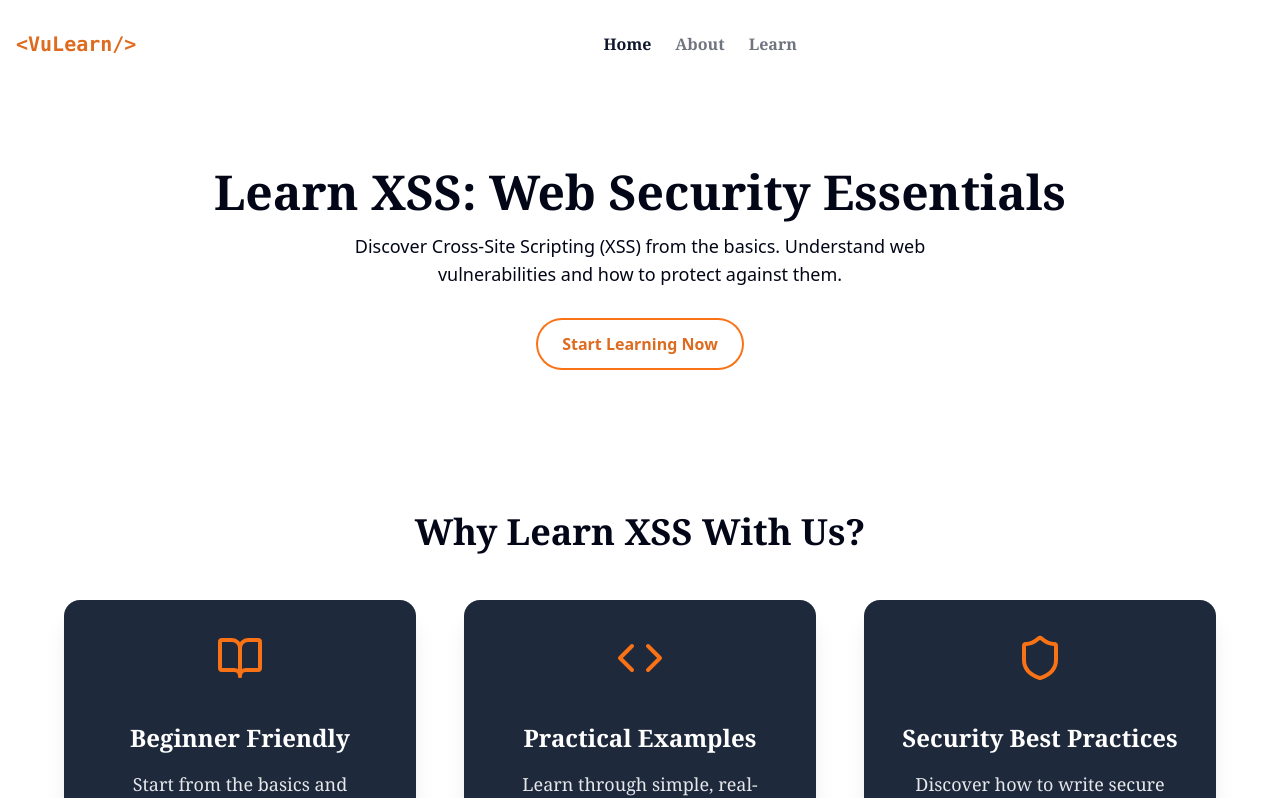
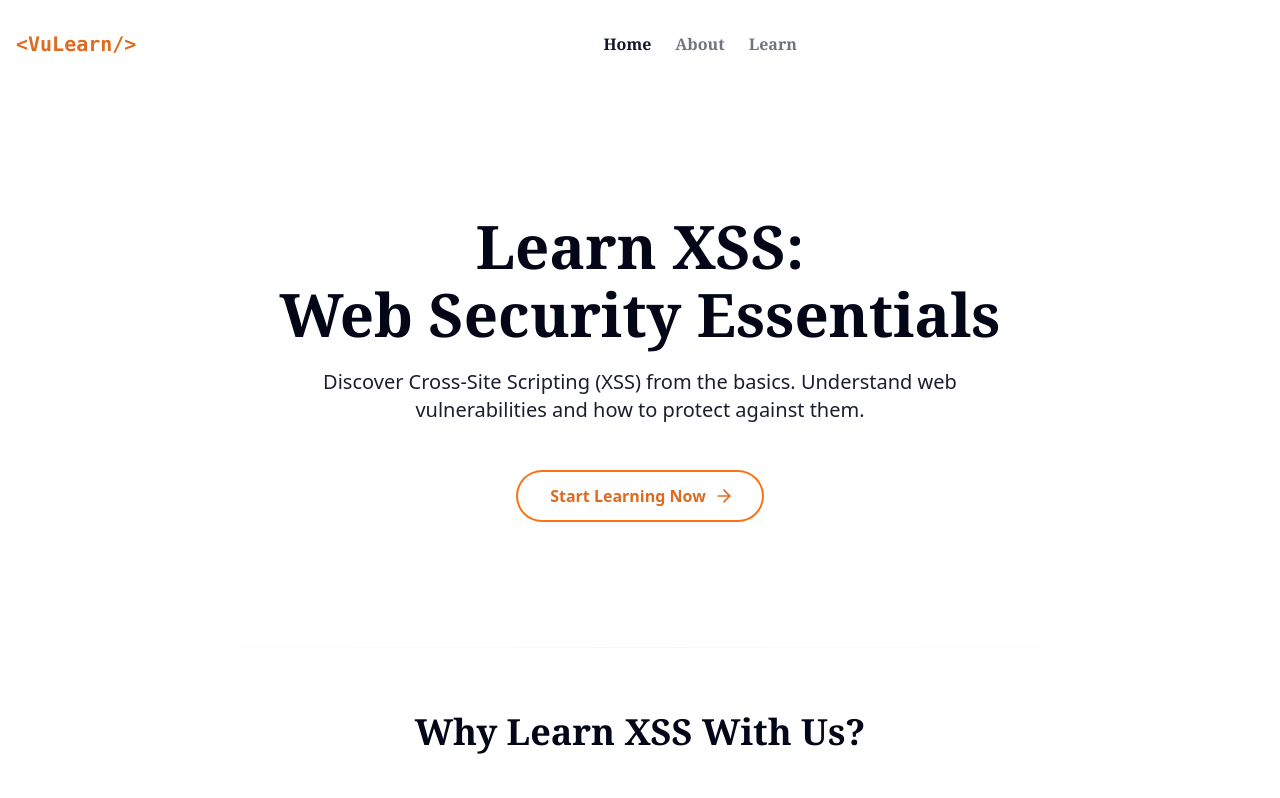
Before and after one commit to sushantkhadka23/vulearn, a React (Vite) app in the folder client/: page / in a window 1280 px wide. Shown: the top 798 px of the page. Built offline with nearby package versions, Linux system fonts and the light colour scheme.

Commit message:
new changes

```diff
--- a/client/src/pages/Home.tsx
+++ b/client/src/pages/Home.tsx
@@ -1,30 +1,46 @@
 import { Link } from "react-router-dom";
+import { ArrowRight } from "lucide-react";
 import WhyLearnXSS from "../components/WhyLearnXss";
 
 const Home: React.FC = () => {
   return (
     <div className="w-full min-h-screen bg-bg text-slate-950">
       {/* Hero Section */}
-      <section className="flex flex-col justify-center items-center text-center py-20">
-        <h1 className="text-5xl font-bold font-serif mb-4">
-          Learn XSS: Web Security Essentials
+      <section className="relative flex flex-col justify-center items-center text-center py-32 px-4 overflow-hidden">
+        {/* Decorative background elements */}
+        <div className="absolute inset-0 -z-10">
+          <div className="absolute top-20 left-10 w-72 h-72 bg-orange-100 rounded-full mix-blend-multiply filter blur-xl opacity-70 animate-blob" />
+          <div className="absolute top-40 right-10 w-72 h-72 bg-orange-200 rounded-full mix-blend-multiply filter blur-xl opacity-70 animate-blob animation-delay-2000" />
+        </div>
+
+        {/* Main content */}
+        <div className="max-w-4xl mx-auto">
+          <h1 className="text-4xl md:text-6xl font-bold font-serif mb-6 leading-tight">
+            Learn XSS:
+            <span className="block mt-2">Web Security Essentials</span>
           </h1>
-        <p className="text-lg max-w-2xl mb-8">
+
+          <p className="text-lg md:text-xl max-w-2xl mx-auto mb-12 leading-relaxed opacity-90">
             Discover Cross-Site Scripting (XSS) from the basics. Understand web
             vulnerabilities and how to protect against them.
           </p>
 
+          <div className="space-y-4 sm:space-y-0 sm:space-x-4 flex flex-col sm:flex-row justify-center items-center">
             <Link
               to="/learn"
-          className="bg-white text-fg font-semibold py-3 px-6 rounded-full ring-2 ring-orange-500 hover:ring-orange-700 hover:bg-fg hover:text-white transition-all duration-300"
+              className="group relative inline-flex items-center justify-center bg-white text-fg font-semibold py-3 px-8 rounded-full ring-2 ring-orange-500 hover:ring-orange-100 hover:bg-fg hover:text-white transition-all duration-300"
             >
-          Start Learning Now
+              <span className="relative">Start Learning Now</span>
+              <ArrowRight className="w-5 h-5 ml-2 -mr-1 transition-transform group-hover:translate-x-1" />
             </Link>
+          </div>
+        </div>
+
+        {/* Decorative elements */}
+        <div className="absolute bottom-0 left-0 right-0 h-px bg-gradient-to-r from-transparent via-orange-200 to-transparent opacity-20" />
       </section>
-
       {/* Features Section */}
       <WhyLearnXSS />
-
     </div>
   );
 };
```
Lines whose indentation alone changed are shown as unchanged.
